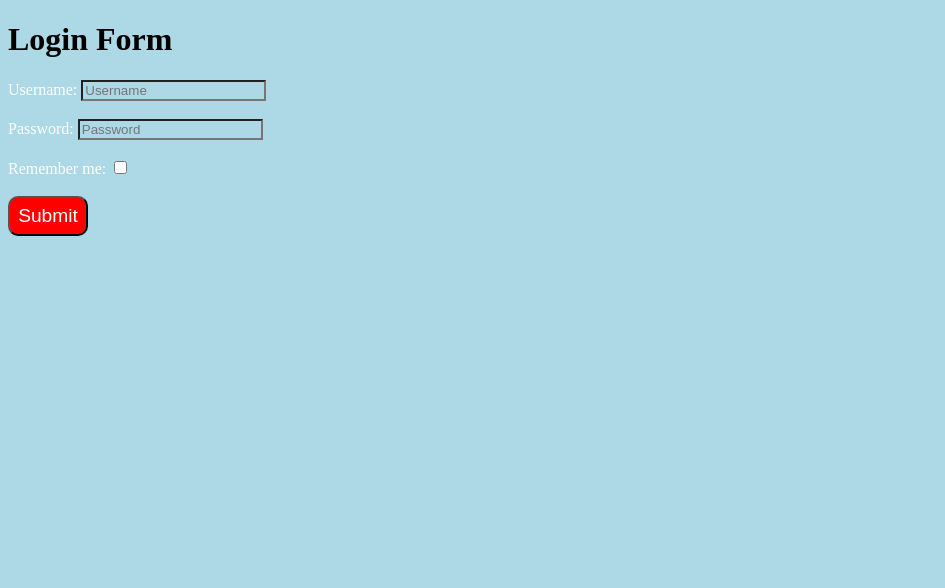
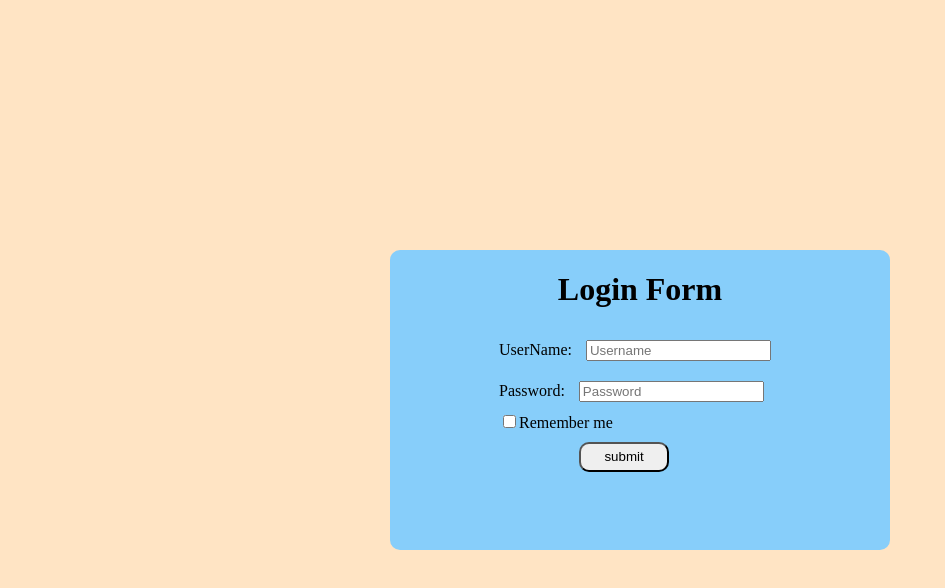
Before and after one commit to acciojob/remember-me-login-form-bsp3725k, a website: page main.html in a window 1280 px wide. Shown: the whole page, without its empty margins (0-945 px from the left). Drawn offline with Linux system fonts and the light colour scheme.

Commit message:
created a submission

```diff
--- a/main.html
+++ b/main.html
@@ -8,21 +8,20 @@
 
 <body>
 	<!-- the entire body must be written by student -->
-	    <h1>Login Form</h1>
-    <form id="login-form">
-        <label for="username">Username:</label>
-        <input type="text" id="username" placeholder="Username" required>
-        <br><br>
-        <label for="password">Password:</label>
-        <input type="password" id="password" placeholder="Password" required>
-        <br><br>
-		<label for="checkbox">Remember me:</label>
-        <input type="checkbox" id="checkbox">
-
-        <br><br>
-        <input type="submit" id="submit" value="Submit">
-    </form>
-    <button id="existing" style="display: none;">Login as existing user</button>
+	<div class="container">
+		 <h1>Login Form</h1>
+		<div class="login_form">
+			<!-- form fields-->
+	<form>
+		<label for="username">UserName:</label>
+		<input type="text" placeholder="Username" id="username" required><br>
+		<label for="password">Password:</label>
+		<input type="password" id="password" placeholder="Password"><br>
+		<input type="checkbox" id="checkbox">Remember me<br>
+		<input type="submit" id="submit" value="submit">
+	</form>
+		</div>
+	</div>
     <script type="text/javascript" src="./script.js">
 </script>
 
--- a/script.js
+++ b/script.js
@@ -1,44 +1,22 @@
-        const usernameInput = document.getElementById("username");
-        const passwordInput = document.getElementById("password");
-        const checkbox = document.getElementById("checkbox");
-        const submitButton = document.getElementById("submit");
-        const existingButton = document.getElementById("existing");
-        const loginForm = document.getElementById("login-form");
+let username = document.getElementById("username").value;
+let password = document.getElementById("password").value;
+let checkbox = document.getElementById("checkbox");
+let submit = document.getElementById("submit");
+submit.addEventListener("click",(e)=>{
+	e.preventDefault();
+	if(checkbox.checked){
+		localStorage.setItem("Username",username);
+		localStorage.setItem("Password",password);
+	}
+	else{
+		localStorage.removeItem("Username");
+		localStorage.removeItem("Password");
+	}
+	if(username == localStorage.getItem("Username")){
+		alert(`Login as existing user.`);
+	}
+	else{
+		alert(`Logged in as.`);
+	}
 
-        // Load saved credentials and display "Login as existing user" button if data exists
-        window.onload = function () {
-            const savedUsername = localStorage.getItem("username");
-            const savedPassword = localStorage.getItem("password");
-
-            if (savedUsername && savedPassword) {
-                existingButton.style.display = "block";
-            }
-        };
-
-        // Handle form submission
-        loginForm.addEventListener("submit", function (e) {
-            e.preventDefault();
-
-            const username = usernameInput.value;
-            const password = passwordInput.value;
-
-            if (checkbox.checked) {
-                // Save to local storage if "Remember me" is checked
-                localStorage.setItem("username", username);
-                localStorage.setItem("password", password);
-            } else {
-                // Remove credentials from local storage if unchecked
-                localStorage.removeItem("username");
-                localStorage.removeItem("password");
-            }
-
-            alert(`Logged in as ${username}`);
-        });
-
-        // Handle "Login as existing user" button click
-        existingButton.addEventListener("click", function () {
-            const savedUsername = localStorage.getItem("username");
-            if (savedUsername) {
-                alert(`Logged in as ${savedUsername}`);
-            }
-        });
+});
--- a/styles.css
+++ b/styles.css
@@ -1,15 +1,29 @@
-  #submit {
-            background-color: red;
-            color: white;
-            border-radius: 10px;
-            width: 80px;
-            height: 40px;
-            font-size: larger;
-        }
-        * {
-            background-color: lightblue;
-            color: white;
-        }
-        h1 {
-            color: black;
-        }
+body{
+	 margin: 0;
+    height: 100vh; /* Full height of the viewport */
+    display: grid;
+    place-items: center; /* Centers the container both vertically and horizontally */
+    background-color: bisque; /* Background color for the body */
+}
+.container{
+	place-items: center;
+	background-color:lightskyblue;
+	width:500px;
+	height:300px;
+	border-radius:10px;
+}
+
+#username{
+	margin:10px;
+}
+#password{
+	margin:10px;
+}
+
+#submit{
+	margin:10px;
+	margin-left:80px;
+	width:90px;
+	height:30px;
+	border-radius:10px;
+}
```
